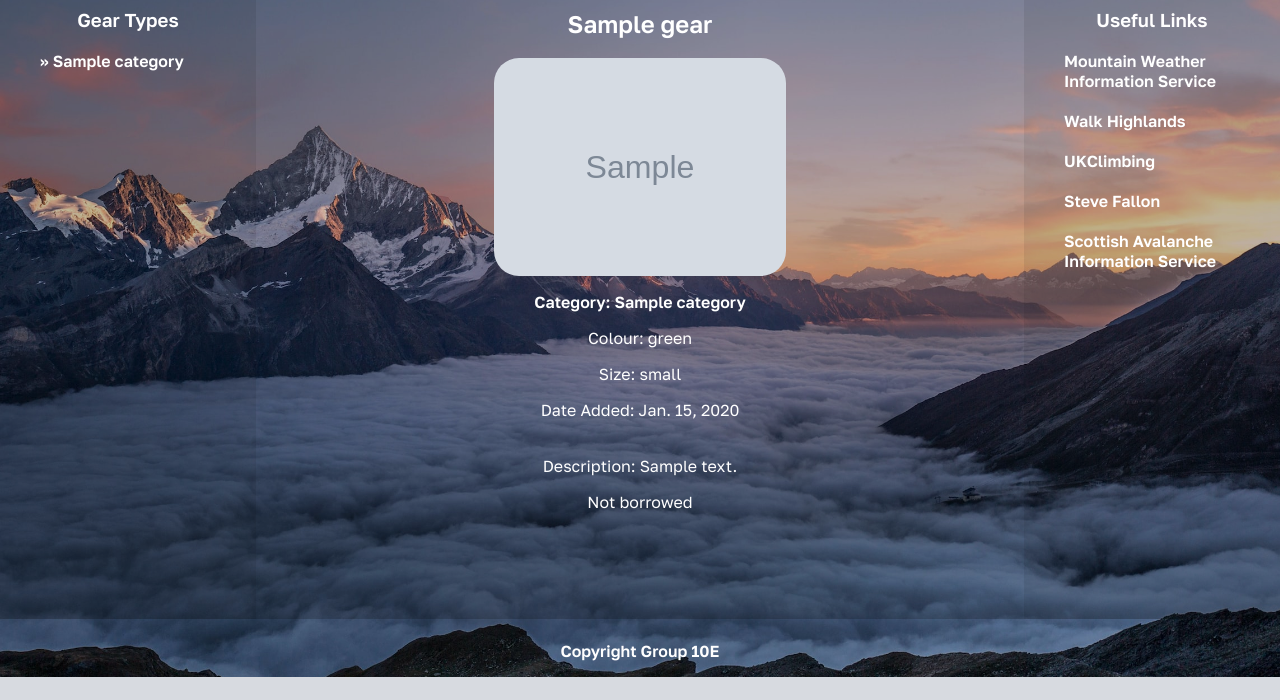
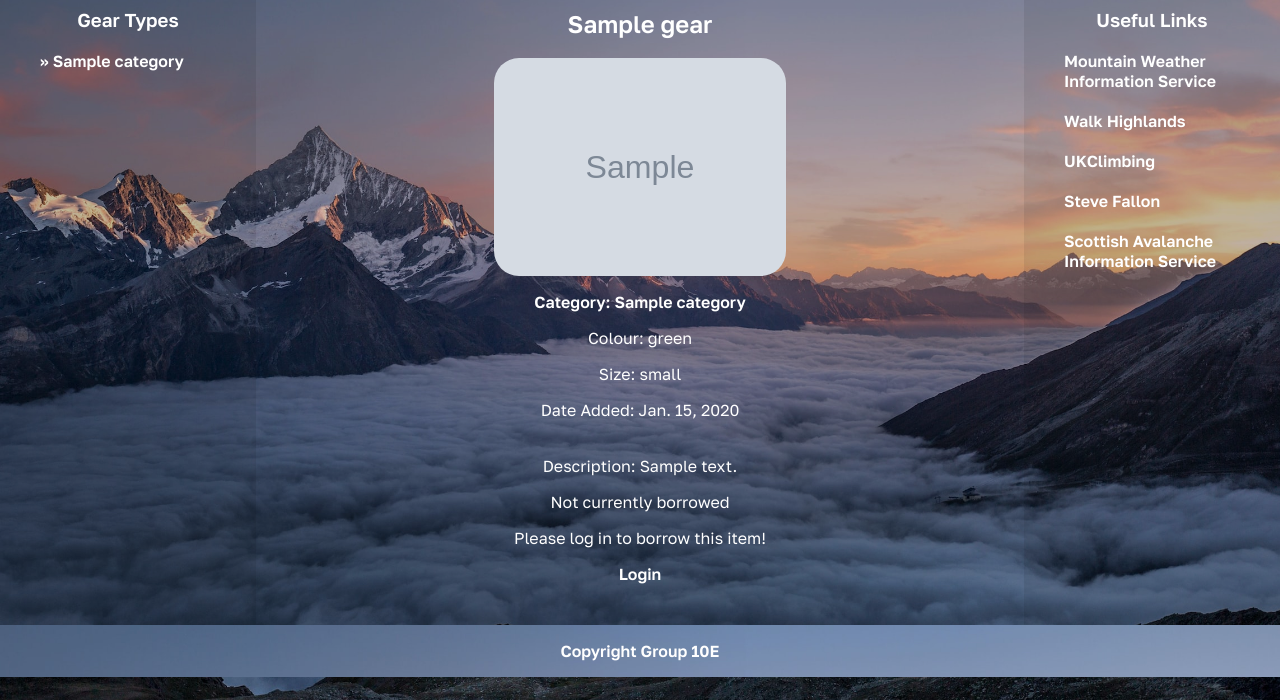
Before and after one commit to nathanlogie/wad2-groupProject, a Django app: a page that uses templates/gearStore/view_gear.html in a window 1280 px wide. Shown: the part 123-823 px from the top of the page. Before the commit the page ends 800 px from the top, so only its background shows below. Run offline with Django 3.2, Linux system fonts and the light colour scheme; tables that the repository leaves empty hold one stand-in row (values such as "Sample post"); grey boxes marked "Sample" are stand-in pictures.

Commit message:
Added gear borrowing!

```diff
--- a/gearStore/views.py
+++ b/gearStore/views.py
@@ -1,3 +1,4 @@
+import datetime
 from datetime import *
 
 from django.http import HttpResponse
@@ -27,7 +28,7 @@ def view_category(request, category_name_slug):
         return redirect(reverse("gearStore:index"))
     context_dict["category"] = category
     context_dict["gear_list"] = Gear.object.filter(category = category)
-    return render(request, 'gearStore/category.html', context_dict)
+    return render(request, 'gearStore/category.html', context=context_dict)
 
 def register(request):
     context_dict['category'] = None
@@ -49,7 +50,7 @@ def register(request):
         user_form = UserForm()
 
     if registered:
-        return render(request, 'gearStore/login.html')
+        return render(request, 'gearStore/login.html', context=context_dict)
 
     else:
         errorList = []
@@ -60,7 +61,7 @@ def register(request):
         context_dict['user_form'] = user_form
         context_dict['registered'] = registered
         context_dict['errors'] = errorList
-        return render(request, 'gearStore/register.html', context_dict)
+        return render(request, 'gearStore/register.html', context=context_dict)
 
 def login_page(request):
     context_dict['category'] = None
@@ -79,9 +80,9 @@ def login_page(request):
             print(f"Invalid login details: {username}, {password}")
             errorList.append("Invalid combination of user and password.")
         context_dict['errors'] = errorList
-        return render(request, 'gearStore/login.html', context_dict)
+        return render(request, 'gearStore/login.html', context=context_dict)
     else:
-        return render(request, 'gearStore/login.html')
+        return render(request, 'gearStore/login.html', context=context_dict)
 
 def about(request):
     context_dict['category'] = None
@@ -99,6 +100,16 @@ def view_gear(request, gear_name_slug):
     try:
         gear = Gear.objects.get(slug = gear_name_slug)
         context_dict['gear'] = gear
+
+        # attempt to borrow the gear
+        if request.method == 'POST':
+            borrow = Booking()
+            if request.user:
+                borrow.gearItem = gear
+                borrow.user = UserProfile.objects.get(user=request.user)
+                borrow.dateToReturn = datetime.now().date() + timedelta(days=14)
+                borrow.save()
+
         # find if the gear is currently on loan
         current_borrow = False
         borrows = Booking.objects.filter(gearItem = gear)
@@ -116,6 +127,7 @@ def view_gear(request, gear_name_slug):
             context_dict['category'] = None
     except Gear.DoesNotExist:
         context_dict['gear'] = None
+
     return render(request, 'gearStore/view_gear.html', context_dict)
 
 @login_required
@@ -136,16 +148,16 @@ def process_logout(request):
 
 def admin_error(request):
     context_dict['category'] = None
-    return render(request, 'gearStore/admin_error.html')
+    return render(request, 'gearStore/admin_error.html', context=context_dict)
 
 @login_required
 def add_gear(request):
-    return render(request, 'gearStore/add_gear.html')
+    return render(request, 'gearStore/add_gear.html', context=context_dict)
 
 @login_required
 def add_category(request):
     context_dict['category'] = None
-    return render(request, 'gearStore/add_category.html')
+    return render(request, 'gearStore/add_category.html', context=context_dict)
 
 def view_category(request, category_name_slug):
     try:
--- a/templates/gearStore/view_gear.html
+++ b/templates/gearStore/view_gear.html
@@ -17,8 +17,26 @@
         {% if borrowed %}
             <p>You cannot currently borrow this item - it has already been borrowed!</p>
         {% else %}
-            <p>Not borrowed</p>
+            <p>Not currently borrowed</p>
+            {% if user.is_authenticated %}
+                <div class="form-container">
+                    <div class="form-value">
+                        <form method="post" action="{% url "gearStore:view-gear" gear.slug %}" enctype="multipart/form-data">
+                            {% csrf_token %}
+                            <div class="submit-button">
+                                <button>Borrow</button>
+                            </div>
+                        </form>
+                    </div>
+                </div>
+            {% else %}
+                <p>Please log in to borrow this item!</p>
+                <p><a href="{% url 'gearStore:login' %}">Login</a></p>
+            {% endif %}
         {% endif %}
+        <br>
+        <br>
+        <br>
     {% else %}
         <h1 id="page-header">Missing Gear</h1>
         <p>Error! No such piece of gear exists!</p>
```
